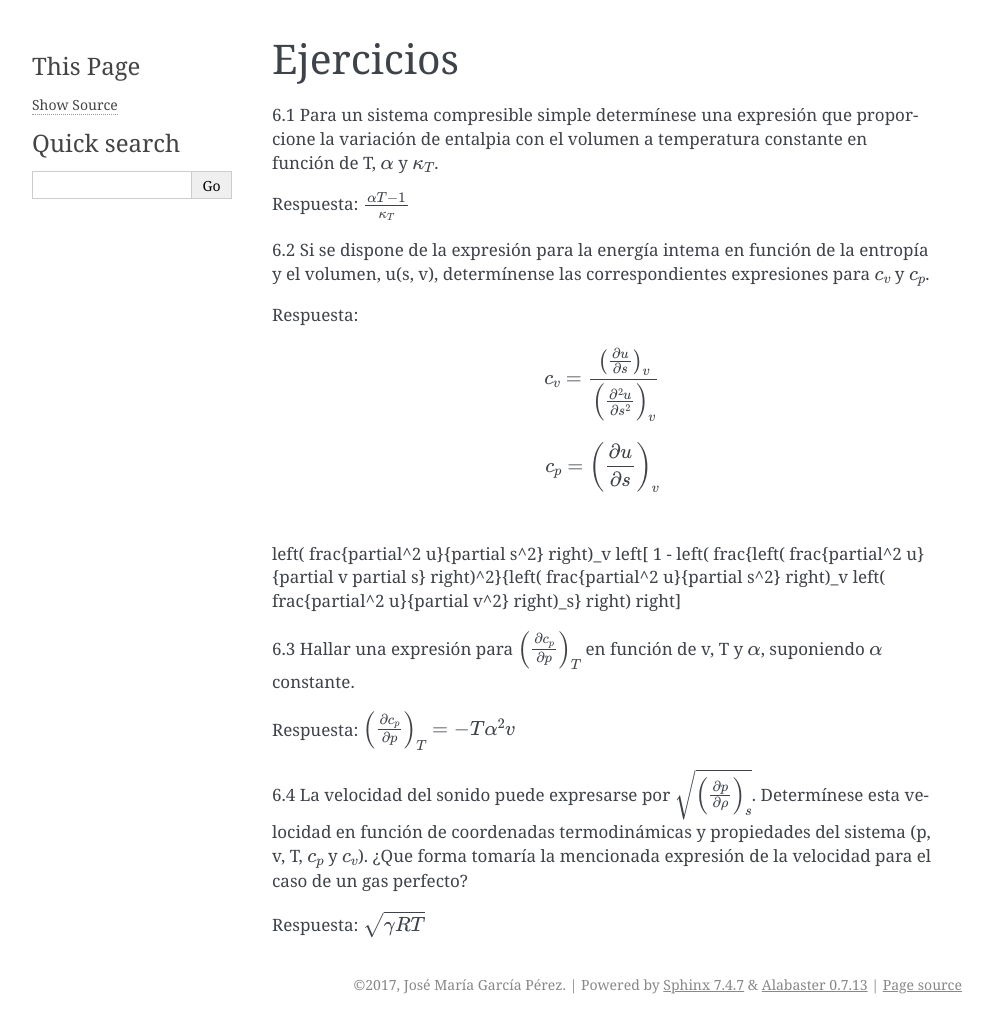
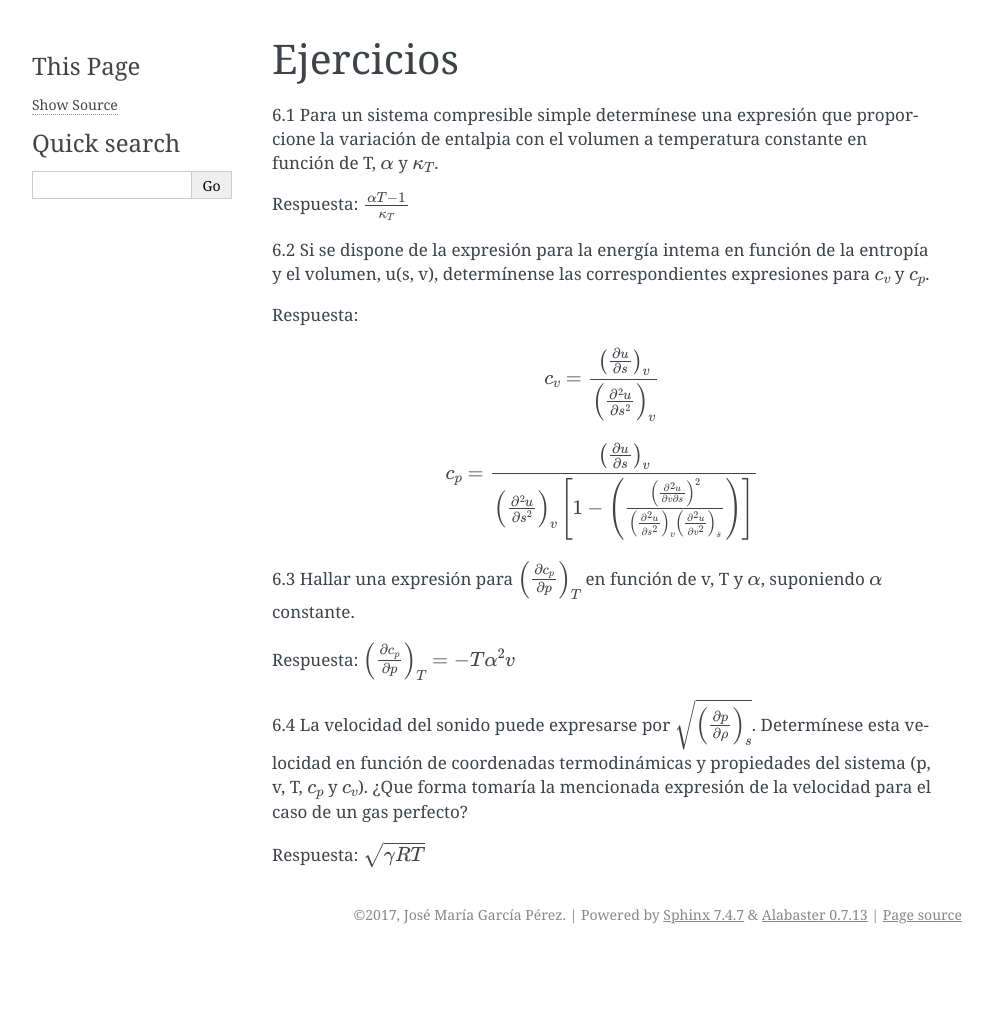
Before and after one commit to mantielero/termodinamica, a Sphinx documentation site: the page built from source/rtg_ejercicios.rst, in a window 1280 px wide. Shown: the whole page, without its empty margins (148-1141 px from the left). Built offline with Sphinx 7.4.7, drawn with Linux system fonts in a browser that asks for light colours; pages that are not in the unit, such as notebooks, are missing from menus; after the commit the page ends 954 px from its top, so only the background shows below that.

Commit message:
Update rtg_ejercicios.rst

```diff
--- a/source/rtg_ejercicios.rst
+++ b/source/rtg_ejercicios.rst
@@ -16,13 +16,7 @@ Respuesta:
 
 .. math::
 
-   c_p = \left( \frac{\partial u}{\partial s} \right)_v
-
-
-
-.. math::
-
-\left( \frac{\partial^2 u}{\partial s^2} \right)_v \left[ 1 - \left( \frac{\left( \frac{\partial^2 u}{\partial v \partial s} \right)^2}{\left( \frac{\partial^2 u}{\partial s^2} \right)_v \left( \frac{\partial^2 u}{\partial v^2} \right)_s} \right) \right]
+   c_p = \frac{ \left( \frac{\partial u}{\partial s} \right)_v } {\left( \frac{\partial^2 u}{\partial s^2} \right)_v \left[ 1 - \left( \frac{\left( \frac{\partial^2 u}{\partial v \partial s} \right)^2}{\left( \frac{\partial^2 u}{\partial s^2} \right)_v \left( \frac{\partial^2 u}{\partial v^2} \right)_s} \right) \right] }
 
 
 
```
